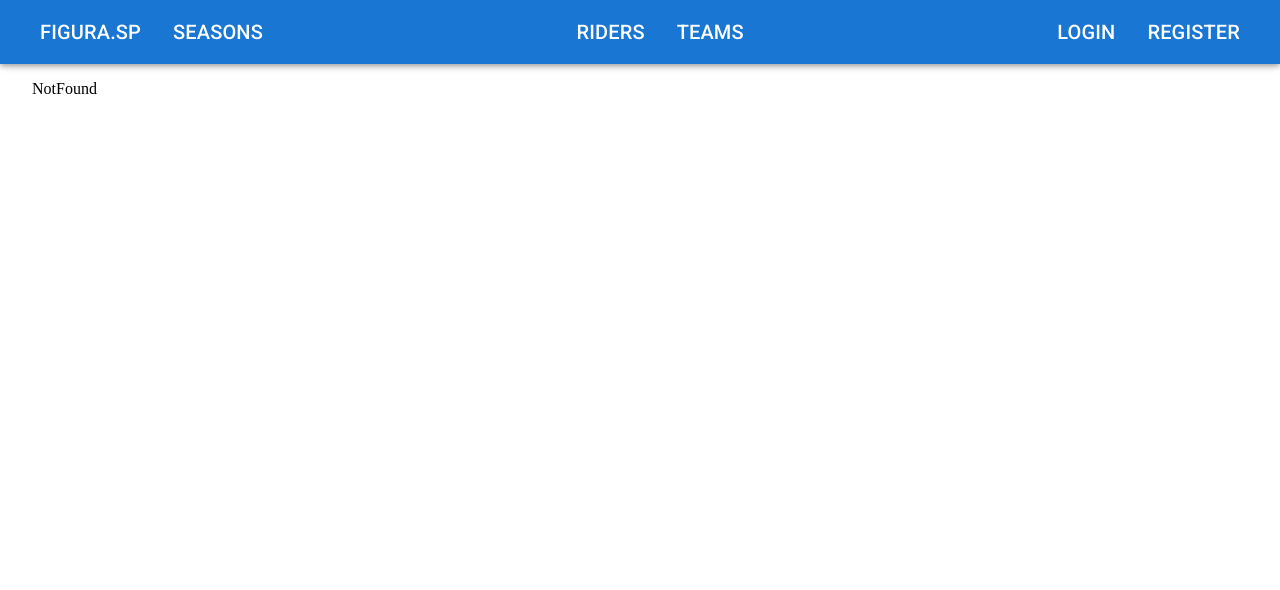
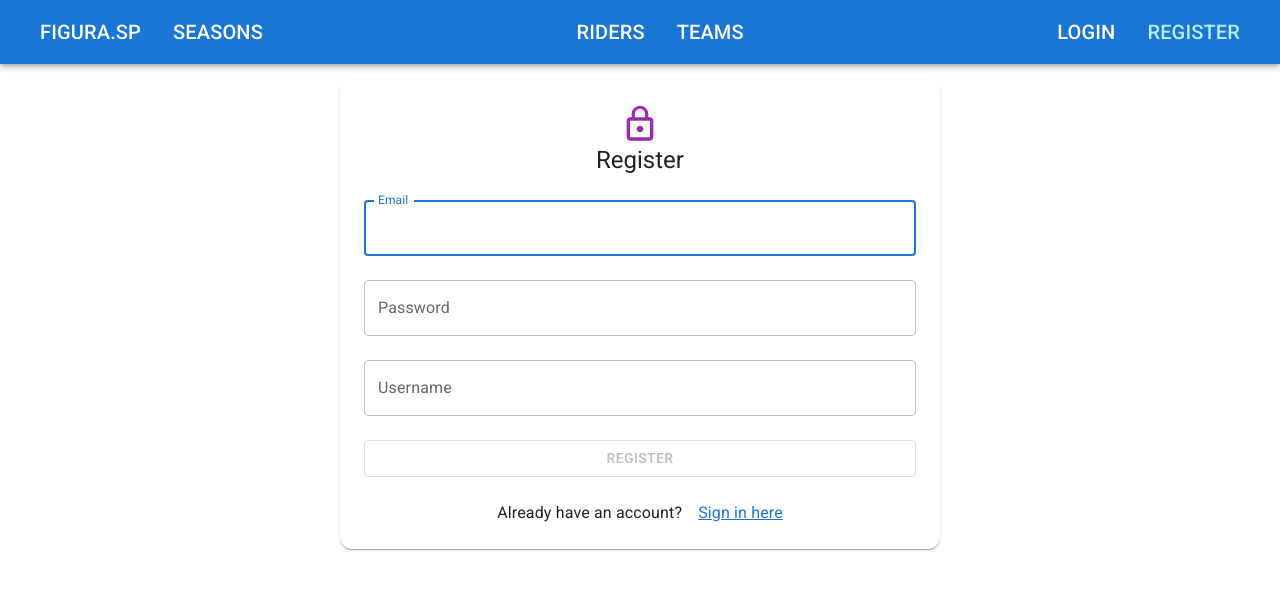
Before and after one commit to eb110/FiguraSp.Client, a React (Vite) app in the folder figurasp-client/: page /register in a window 1280 px wide. Before the commit this address led to /not-found. Shown: the top 590 px of the page. Built offline with nearby package versions, Linux system fonts and the light colour scheme.

Commit message:
29_client register form init

```diff
--- a/figurasp-client/src/app/routes/Routes.tsx
+++ b/figurasp-client/src/app/routes/Routes.tsx
@@ -10,6 +10,7 @@ import SeasonDetails from "../../features/season/SeasonDetails";
 import GamePage from "../../features/game/GamePage";
 import NotFound from "../../features/home/NotFound";
 import LoginForm from "../../features/account/LoginForm";
+import RegisterForm from "../../features/account/RegisterForm";
 
 export const router = createBrowserRouter([
   {
@@ -23,6 +24,7 @@ export const router = createBrowserRouter([
       { path: "riders/:id", element: <RiderDetails /> },
       { path: "teams", element: <TeamPage /> },
       { path: "login", element: <LoginForm /> },
+      { path: "register", element: <RegisterForm /> },
       { path: "teams/:id", element: <TeamDetails /> },
       { path: "games/:id/:year", element: <GamePage /> },
       { path: "not-found", element: <NotFound /> },
--- /dev/null
+++ b/figurasp-client/src/features/account/RegisterForm.tsx
@@ -0,0 +1,120 @@
+import { useForm } from "react-hook-form";
+import { zodResolver } from "@hookform/resolvers/zod";
+import {
+  registerSchema,
+  type RegisterSchema,
+} from "../../tools/schemas/registerSchema";
+import {
+  Box,
+  Button,
+  Container,
+  Paper,
+  TextField,
+  Typography,
+} from "@mui/material";
+import { LockOutline } from "@mui/icons-material";
+import { Link } from "react-router-dom";
+import { useRegisterUserMutation } from "./userApi";
+
+export default function RegisterForm() {
+  //      a3@op.pl
+  //      Pa$$w0rd!
+
+  const [registerUser] = useRegisterUserMutation();
+
+  //setError -> get error from the response and handle it
+  const {
+    register,
+    handleSubmit,
+    setError,
+    formState: { errors, isValid, isLoading },
+  } = useForm<RegisterSchema>({
+    mode: "onTouched",
+    resolver: zodResolver(registerSchema),
+  });
+
+  const onSubmit = async (data: RegisterSchema) => {
+    try {
+      await registerUser(data).unwrap();
+    } catch (error) {
+      const apiError = error as { message: string };
+      if (apiError.message && typeof apiError.message === "string") {
+        //message comes as coma separated string
+        const errorArray = apiError.message.split(",");
+        errorArray.forEach((e) => {
+          if (e.includes("Password")) {
+            setError("password", { message: e });
+          } else if (e.includes("Email")) {
+            setError("email", { message: e });
+          }
+        });
+      }
+    }
+  };
+
+  return (
+    <Container component={Paper} maxWidth="sm" sx={{ borderRadius: 3 }}>
+      <Box
+        display="flex"
+        flexDirection="column"
+        alignItems="center"
+        marginTop="8"
+      >
+        <LockOutline sx={{ mt: 3, color: "secondary.main", fontSize: 40 }} />
+        <Typography variant="h5">Register</Typography>
+        <Box
+          component="form"
+          onSubmit={handleSubmit(onSubmit)}
+          width="100%"
+          display="flex"
+          flexDirection="column"
+          gap={3}
+          marginY={3}
+        >
+          <TextField
+            fullWidth
+            label="Email"
+            autoFocus
+            {...register("email")}
+            error={!!errors.email}
+            helperText={errors.email?.message}
+          />
+          <TextField
+            fullWidth
+            label="Password"
+            type="password"
+            {...register("password")}
+            error={!!errors.password}
+            helperText={errors.password?.message}
+          />
+          <TextField
+            fullWidth
+            label="Username"
+            type="text"
+            {...register("username")}
+            error={!!errors.username}
+            helperText={errors.username?.message}
+          />
+          <Button
+            disabled={isLoading || !isValid}
+            variant="outlined"
+            type="submit"
+          >
+            Register
+          </Button>
+          <Typography sx={{ textAlign: "center" }}>
+            Already have an account?
+            <Typography
+              sx={{ ml: 2 }}
+              component={Link}
+              to="/login"
+              color="primary"
+            >
+              Sign in here
+            </Typography>
+          </Typography>
+        </Box>
+      </Box>
+    </Container>
+  );
+}
--- a/figurasp-client/src/features/account/userApi.ts
+++ b/figurasp-client/src/features/account/userApi.ts
@@ -1,15 +1,15 @@
 import { createApi } from "@reduxjs/toolkit/query/react";
 import { fetchBaseQuery } from "@reduxjs/toolkit/query";
 import type { UserResponseDto } from "../../types/response/userResponseDto";
-import type { UserRegisterRequestDto } from "../../types/request/userRegisterRequestDto";
 import type { LoginSchema } from "../../tools/schemas/loginSchema";
+import type { RegisterSchema } from "../../tools/schemas/registerSchema";
 
 export const userApi = createApi({
     reducerPath: 'userApi',
     baseQuery: fetchBaseQuery({ baseUrl: 'http://localhost:5000/api/user' }),
     tagTypes: [],
     endpoints: (builder) => ({
-        registerUser: builder.mutation<UserResponseDto, UserRegisterRequestDto>({
+        registerUser: builder.mutation<UserResponseDto, RegisterSchema>({
             query: (newUser) => {
                 return {
                     url: 'register',
--- /dev/null
+++ b/figurasp-client/src/tools/schemas/registerSchema.ts
@@ -0,0 +1,15 @@
+import { z } from 'zod';
+
+const passwordValidation = new RegExp(/^(?=.*?[A-Z])(?=.*?[a-z])(?=.*?[0-9])(?=.*?[#?!@$%^&*-]).{6,10}$/)
+
+export const registerSchema = z.object({
+    //validators
+    email: z.email(),
+    password: z.string().regex(passwordValidation, {
+        message: 'Password must be 6-10 characters, 1 alpha, 1 digit, 1 upper and lower'
+    }),
+    username: z.string().min(2, { message: "Username must be at least 2 characters long" }).max(24, { message: "Username must be at most 24 characters long" }),
+})
+
+//type of the schema
+export type RegisterSchema = z.infer<typeof registerSchema>;
--- a/figurasp-client/src/types/request/userRegisterRequestDto.ts
+++ /dev/null
@@ -1,5 +0,0 @@
-export interface UserRegisterRequestDto {
-    email: string,
-    password: string,
-    username: number,
-}
```
